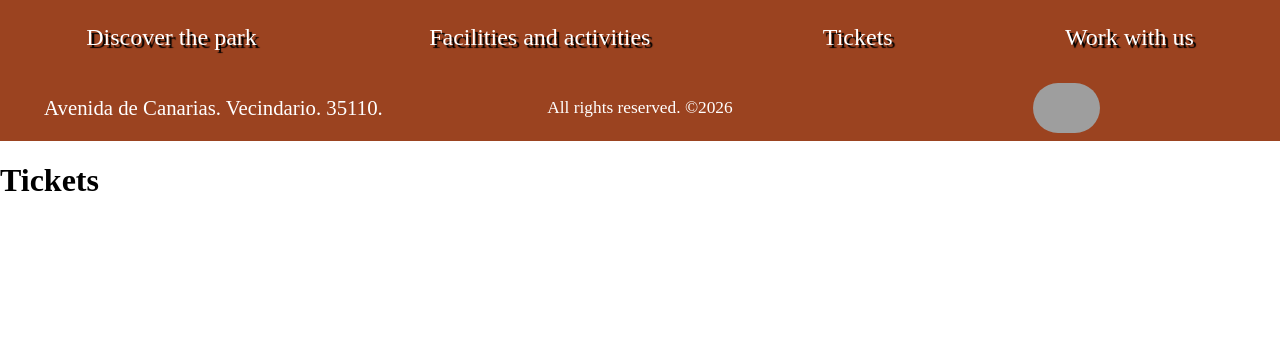
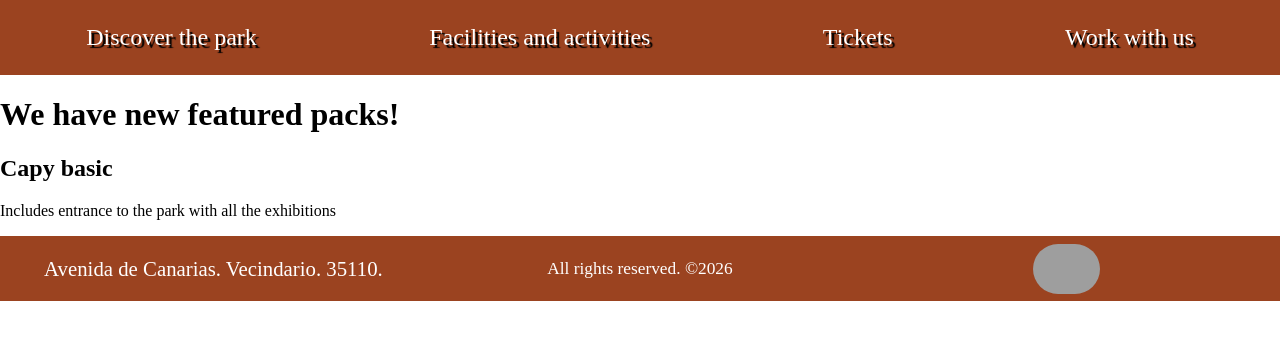
Before and after one commit to AlejandroHerreraGutierrez/LND_ProyectoWeb, a plain HTML site: page tickets.html in a window 1280 px wide. Drawn offline with Linux system fonts and the light colour scheme; grey boxes are pictures that could not be loaded; a web font is replaced by a local one.

Commit message:
empezando ultima pagina

```diff
--- a/tickets.html
+++ b/tickets.html
@@ -7,7 +7,7 @@
     <link href="css/comun.css" rel="stylesheet">
 </head>
 <body>
-    <header>
+
     <nav>
         <ul>
             <li><a href="index.html">Discover the park</a></li>
@@ -16,7 +16,15 @@
             <li><a href="workWithUs.html">Work with us</a></li>
         </ul>
     </nav>
-    </header>
+
+    <main>
+        <h1>We have new featured packs!</h1>
+
+        <div>
+            <h2>Capy basic</h2>
+            <p>Includes entrance to the park with all the exhibitions</p>
+        </div>
+    </main>
 
     <footer>
 
@@ -33,6 +41,6 @@
             alt="capybara"/>
         </div>
     </footer>
-    <h1>Tickets</h1>
+
 </body>
 </html>
```
Also changed, not shown: css/tickets.css (added), img/tickets/capyDressedAsGod.jpg (added), img/tickets/capyking.jpg (added), img/tickets/capyorange.jpg (added). Lines whose indentation alone changed are shown as unchanged.
